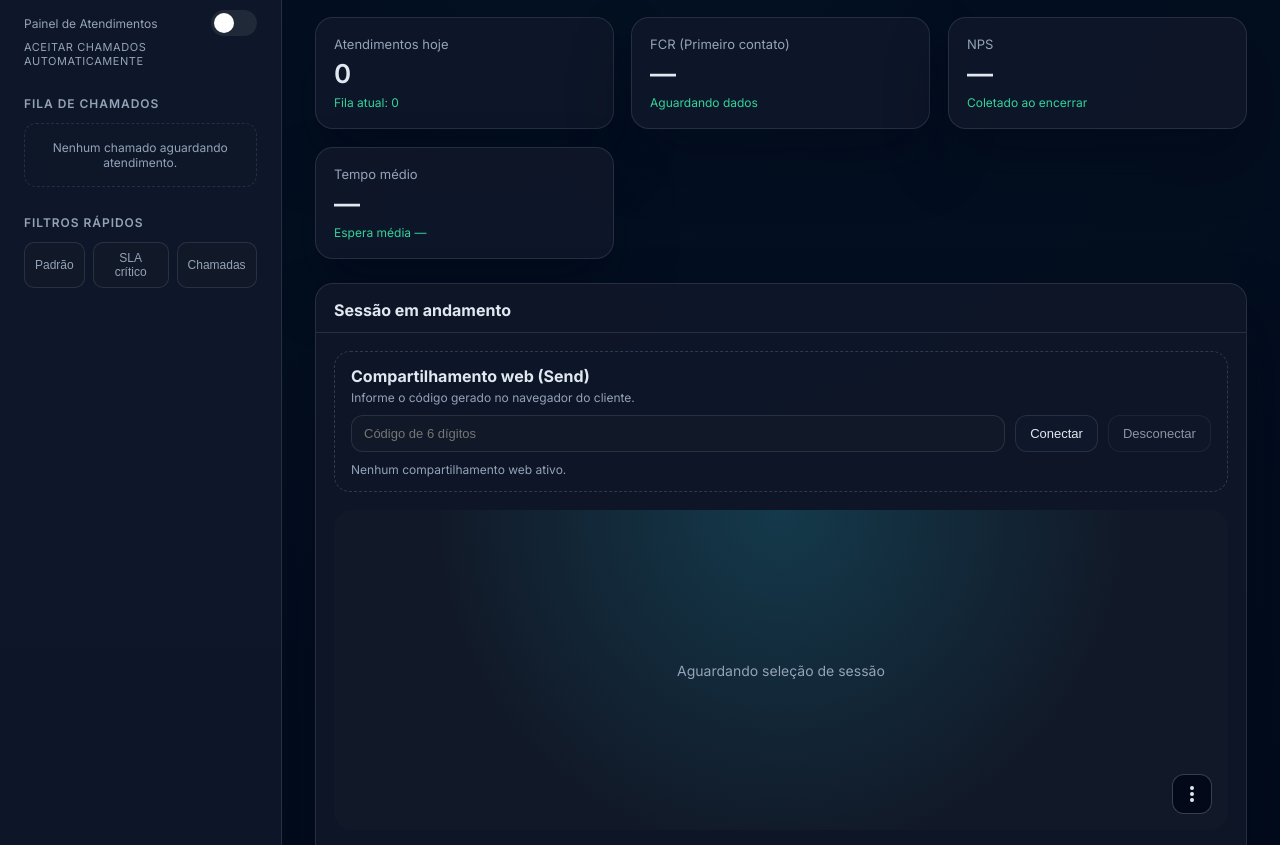
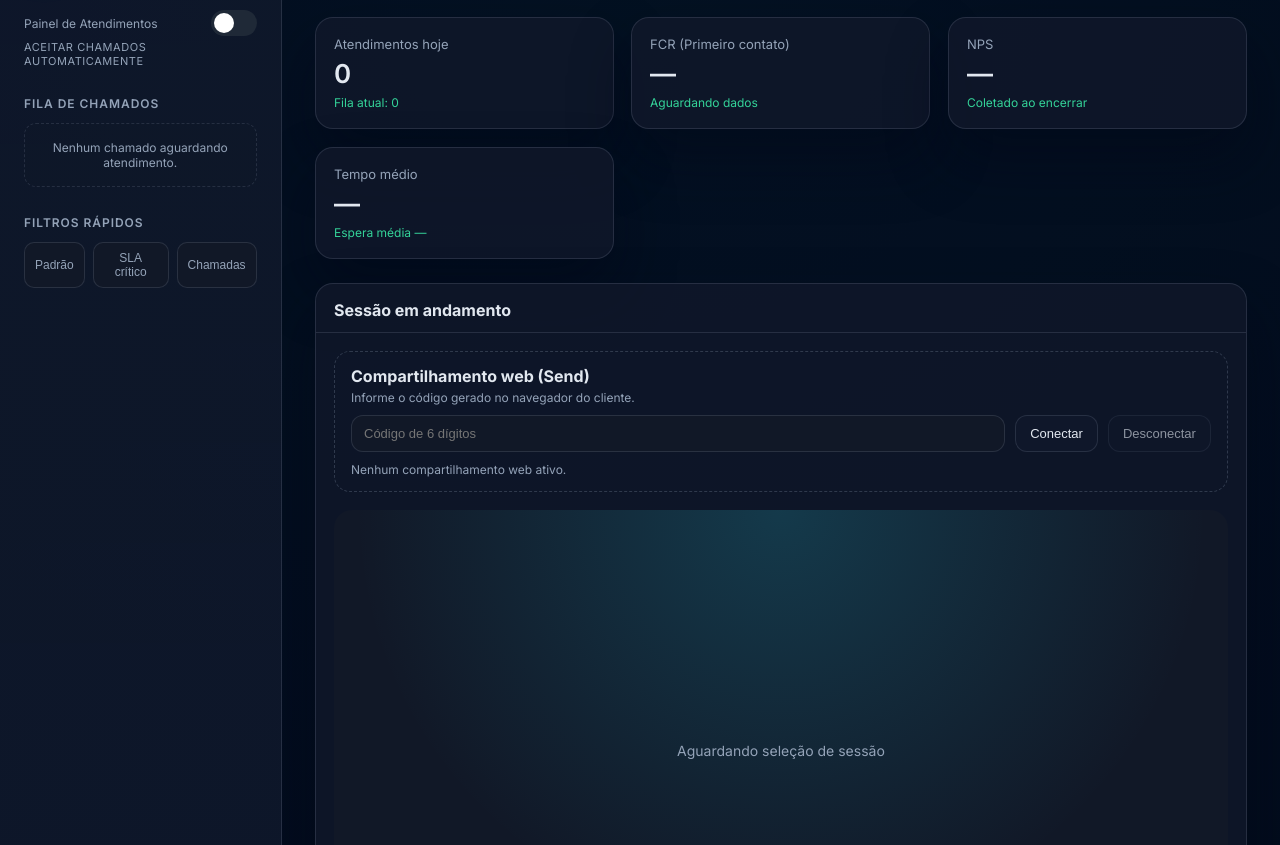
Before and after one commit to isacxavier/suporte-x-servidor, a website: page web/public/central.html in a window 1280 px wide. Shown: the part 106-951 px from the top of the page. Drawn offline with nearby package versions, Linux system fonts and the light colour scheme; no server answers.

Commit message:
Adjust shared screen sizing

```diff
--- a/web/public/central.css
+++ b/web/public/central.css
@@ -756,6 +756,8 @@ body {
   overflow: visible;
   background: radial-gradient(circle at top, rgba(34, 211, 238, 0.18), transparent 65%), var(--surface-strong);
   min-height: 320px;
+  height: clamp(320px, 60vh, 640px);
+  max-height: calc(100vh - 320px);
   z-index: 1;
 }
 
@@ -783,7 +785,7 @@ body {
 .video-shell .placeholder {
   width: 100%;
   height: 100%;
-  object-fit: cover;
+  object-fit: contain;
   border-radius: 18px;
 }
 
```
